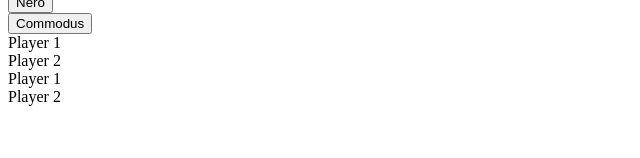
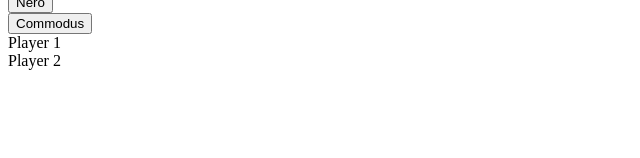
Before and after one commit to MargaretDobson/Roman-Emperors-Portfolio-React, a React (Vite) app: page / in a window 1280 px wide. Shown: the part 142-300 px from the top of the page, without its empty margins (0-640 px from the left). Built offline with nearby package versions, Linux system fonts and the light colour scheme.

Commit message:
switch logic

```diff
--- a/src/components/playerSelection/PlayerSelectionScreen.tsx
+++ b/src/components/playerSelection/PlayerSelectionScreen.tsx
@@ -1,15 +1,37 @@
 import SelectPlayers from "./SelectPlayers"
 import TeamOne from "../teamComponents/teamOne"
 import { useState } from "react"
+import ConfirmPlayer from "./ConfirmPlayer"
 
 export default function PlayerSelectionScreen(){
+    // passed to team
     const [selectPlayerOne, setSelectPlayerOne] = useState()
     const [selectPlayerTwo, setSelectPlayerTwo] = useState()
     const [teamMemberSelect, setTeamMemberSelect] = useState(true)
+    // passed to player select
+    const [playerName, setPlayerName] = useState({id: 0, name: ""})
+    const [selectPlayer, setSelectPlayer] = useState(false)
+    // passed to confirm
+     const [confirmPlayer, setConfirmPlayer] = useState(false)
+
+    function handleClick(id: number, name: string){ // player selection
+        setPlayerName(prev => ({...prev, id: id, name: name}))
+        setSelectPlayer(prev => !prev)
+    }
+
 
     function handleTeamMember(){
         setTeamMemberSelect(prev => !prev)
         console.log(teamMemberSelect)
+    }
+
+    function handleConfirm(choice: boolean){ // player confirmation
+        if(choice){
+            setConfirmPlayer(true)
+        }
+        else{
+            setConfirmPlayer(false)
+        }
     }
 
     return(
@@ -17,9 +39,19 @@ export default function PlayerSelectionScreen(){
             <div>
                 <SelectPlayers
                     switchPlayer={teamMemberSelect}
-                    buttonDisplay={handleTeamMember}
+                    handleSelect={handleClick}
+                    handleSwitch={handleTeamMember}
                 />
-                <TeamOne/>
+                <TeamOne
+                    playerName={playerName.name}
+                    confirmID={playerName.id}
+                    confirmChoice={confirmPlayer}
+                />
+                <ConfirmPlayer
+                    confirmName={playerName.name}
+                    confirmChoice={handleConfirm}
+                    choosePlayer={selectPlayer}
+                />
             </div>
     )
 }
--- a/src/components/playerSelection/SelectPlayers.tsx
+++ b/src/components/playerSelection/SelectPlayers.tsx
@@ -1,33 +1,12 @@
 import romanEmperors from "../../data";
-import { useState } from "react";
-import ConfirmPlayer from "./ConfirmPlayer";
-import TeamOne from "../teamComponents/teamOne";
 
 type ConfirmProps = {
     switchPlayer: boolean;
-    buttonDisplay: () => void;
+    handleSelect: (id: number, name: string) => void
+    handleSwitch: () => void;
 }
 
-export default function SelectPlayers({switchPlayer, buttonDisplay}: ConfirmProps){
-    const [playerName, setPlayerName] = useState({id: 0, name: ""})
-    const [confirmPlayer, setConfirmPlayer] = useState(false)
-    const [selectPlayer, setSelectPlayer] = useState(false)
-
-    function handleClick(id: number, name: string){ // player selection
-        setPlayerName(prev => ({...prev, id: id, name: name}))
-        setSelectPlayer(prev => !prev)
-    }
-
-
-    function handleConfirm(choice: boolean){ // player confirmation
-        if(choice){
-            setConfirmPlayer(true)
-            buttonDisplay()
-        }
-        else{
-            setSelectPlayer(false)
-        }
-    }
+export default function SelectPlayers({switchPlayer, handleSelect, handleSwitch}: ConfirmProps){
 
     return (
 
@@ -40,22 +19,15 @@ export default function SelectPlayers({switchPlayer, buttonDisplay}: ConfirmProp
                         <button
                         key={ruler.id}
                         // id of button passed to click handler here
-                        onClick={() => handleClick(ruler.id, ruler.name)}
+                        onClick={() => handleSelect(ruler.id, ruler.name)}
                         id="btn"
                         >{ruler.name}</button>
                     </div>
                 )
             )}
 
-            <ConfirmPlayer
-                confirmName={playerName.name}
-                confirmChoice={handleConfirm}
-                choosePlayer={selectPlayer}
-            />
-            <TeamOne confirmName={playerName.name}
-                     confirmID={playerName.id}
-                     confirmChoice={confirmPlayer}
-            />
+
+
         </div>
     )
 }
--- a/src/components/teamComponents/teamOne.tsx
+++ b/src/components/teamComponents/teamOne.tsx
@@ -1,18 +1,18 @@
 type ConfirmPlayerProps = {
-  confirmName?: string;
+  playerName?: string;
   confirmID?: number;
   confirmChoice?: boolean;
 };
 
 
-export default function TeamOne({confirmName, confirmID, confirmChoice}: ConfirmPlayerProps) {
+export default function TeamOne({playerName, confirmID, confirmChoice}: ConfirmPlayerProps) {
 
 
 
     return(
         <div>
-            <div>{confirmChoice ? <div>{confirmName}</div> : "Player 1"}</div>
-            <div>{confirmChoice ? <div>{confirmName}</div> : "Player 2"}</div>
+            <div>{confirmChoice ? <div>{playerName}</div> : "Player 1"}</div>
+            <div>{confirmChoice ? <div>{playerName}</div> : "Player 2"}</div>
         </div>
     )
 }
```
Also changed, not shown: 1 other file (tests, documents, lock files or other folders).
